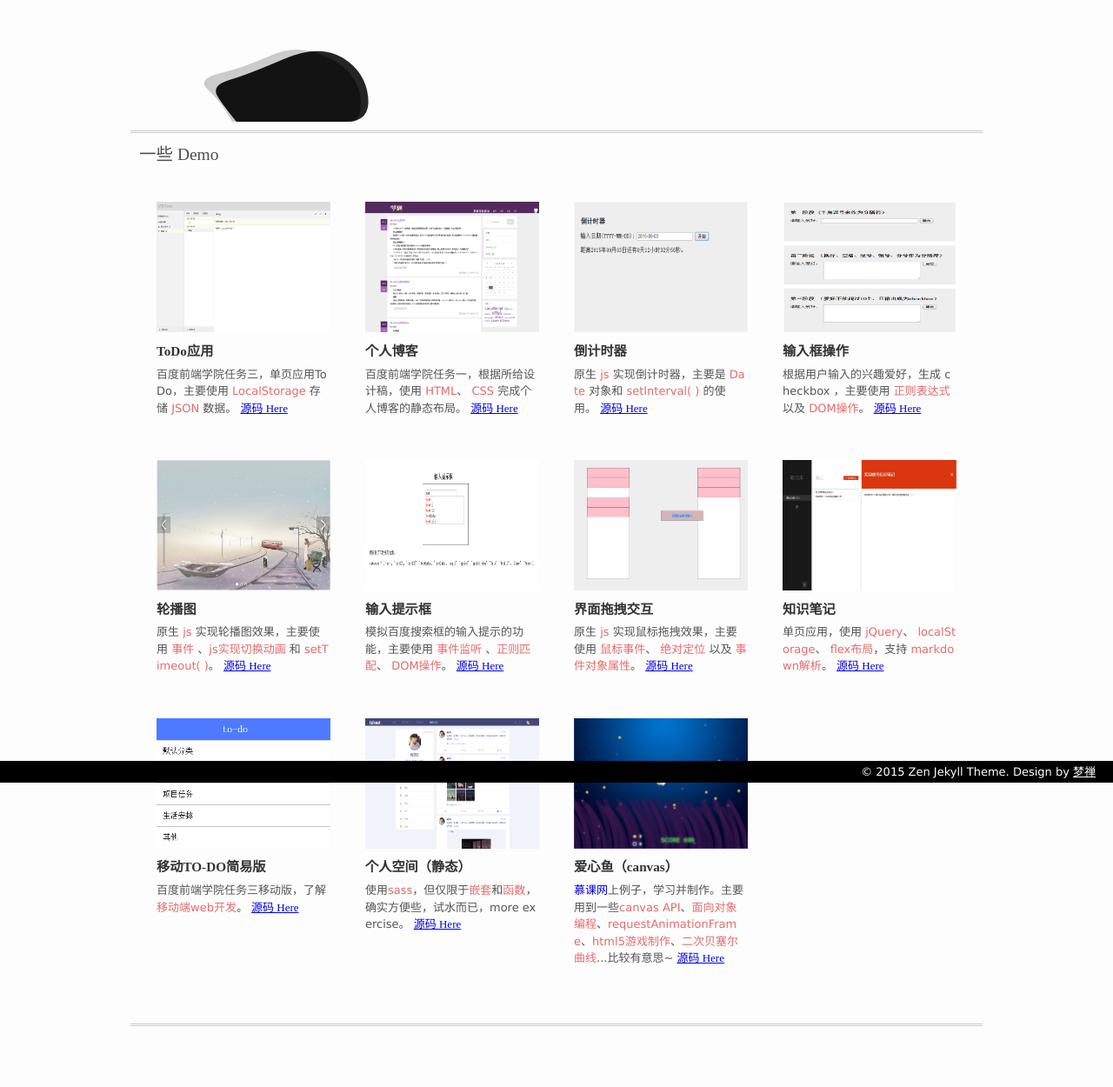
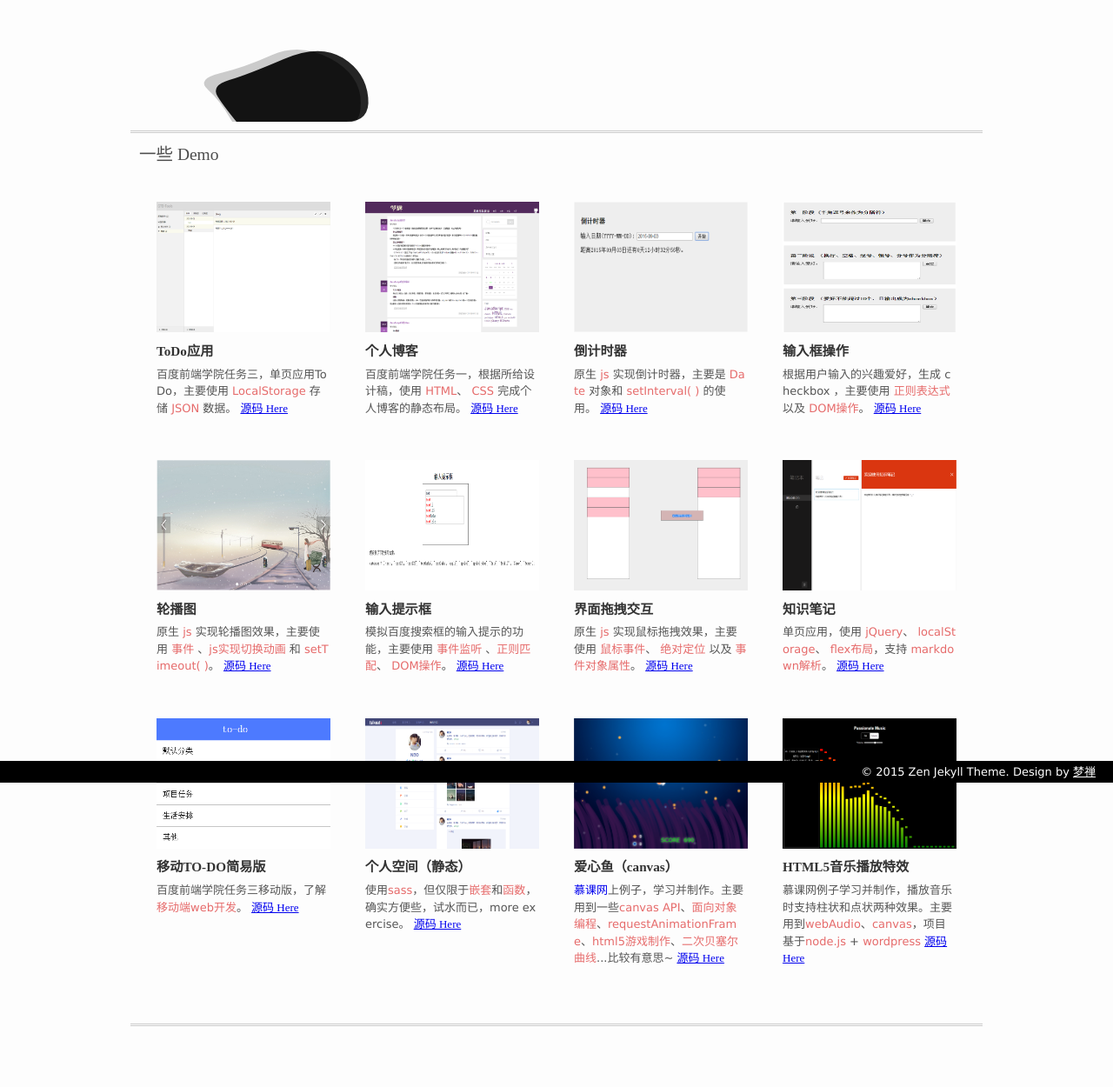
Before and after one commit to mengchan127/Zen, a Jekyll site: the page built from works.html, in a window 1280 px wide. Shown: the whole page at 87% size. Built offline with Jekyll 4.4.1, drawn with Linux system fonts in a browser that asks for light colours; nearby versions of some CDN libraries; comment, search, counter and statistics services are not loaded.

Commit message:
add work -- music

```diff
--- a/works.html
+++ b/works.html
@@ -60,6 +60,11 @@ demos:
     url: http://html5-games.coding.io/tinyHeart/tinyHeart.html
     description: <a href="http://www.imooc.com/learn/515" target="_blank">慕课网</a>上例子，学习并制作。主要用到一些<span>canvas API</span>、<span>面向对象编程</span>、<span>requestAnimationFrame</span>、<span>html5游戏制作</span>、<span>二次贝塞尔曲线</span>...比较有意思~
     src: https://coding.net/u/dandelion/p/html5-games/git/tree/master/tinyHeart
+  - name: HTML5音乐播放特效
+    img: music.png
+    url: https://coding.net/u/dandelion/p/html5-games/git/tree/master/music
+    description: 慕课网例子学习并制作，播放音乐时支持柱状和点状两种效果。主要用到<span>webAudio</span>、<span>canvas</span>，项目基于<span>node.js</span> + <span>wordpress</span>
+    src: https://coding.net/u/dandelion/p/html5-games/git/tree/master/tinyHeart
 ---
 
 <div class="works-wrap">
```
Also changed, not shown: _posts/2015-10-26-good-blogs-read-today.md (+3 -1 lines), img/works/music.png (added).
